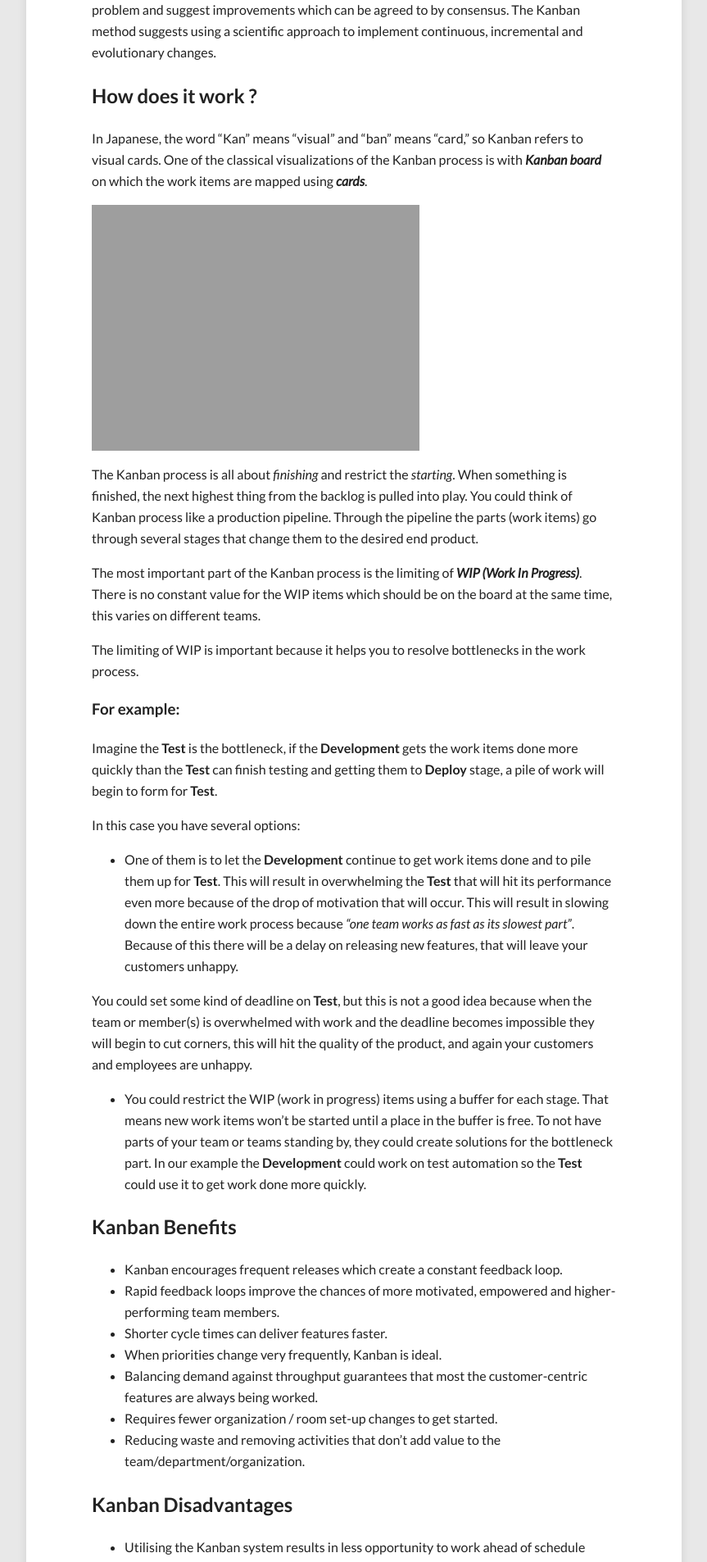
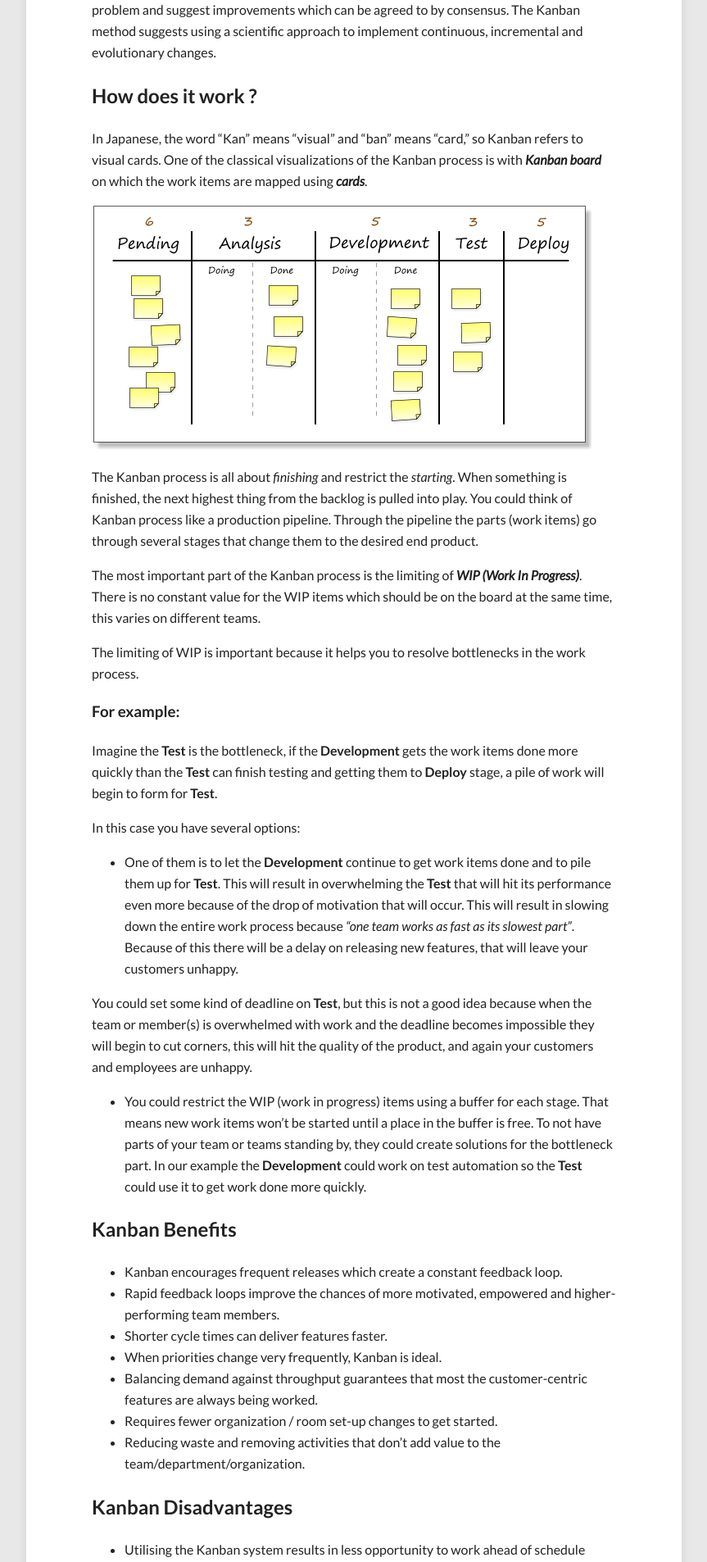
Before and after one commit to itanev/itanev.github.io, a Jekyll site: the page built from _posts/2014-09-07-kanban-what-is-it.md, in a window 1280 px wide. Shown: the part 1038-2944 px from the top of the page at 82% size, without its empty margins (208-1071 px from the left). Built offline with Jekyll 4.4.1, drawn with Linux system fonts in a browser that asks for light colours; nearby versions of some CDN libraries; comment, search, counter and statistics services are not loaded.

Commit message:
Fix kanban board image extension

```diff
--- a/_posts/2014-09-07-kanban-what-is-it.md
+++ b/_posts/2014-09-07-kanban-what-is-it.md
@@ -22,7 +22,7 @@ The Kanban method encourages small continuous, incremental and evolutionary chan
 
 In Japanese, the word “Kan” means "visual" and "ban" means "card," so Kanban refers to visual cards. One of the classical visualizations of the Kanban process is with ***Kanban board*** on which the work items are mapped using ***cards***.
 
-![Kanban board]({{site.url}}/images/kanban-board-1.jpg)
+![Kanban board]({{site.url}}/images/kanban-board-1.png)
 
 The Kanban process is all about *finishing* and restrict the *starting*. When something is finished, the next highest thing from the backlog is pulled into play. You could think of Kanban process like a production pipeline. Through the pipeline the parts (work items) go through several stages that change them to the desired end product.
 
```
